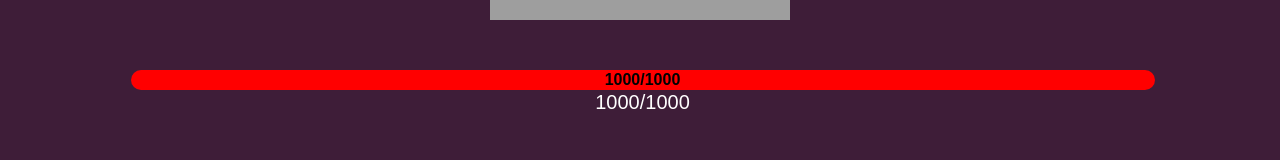
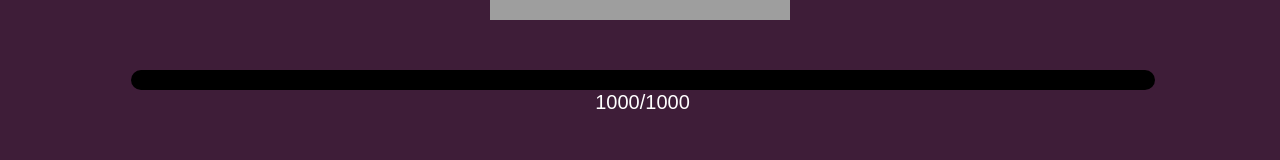
Before and after one commit to DjKpumsy/front, a React (Create React App) app in the folder front/: page / in a window 1280 px wide. Shown: the part 397-557 px from the top of the page. Built offline with nearby package versions, Linux system fonts and the light colour scheme; grey boxes are pictures that could not be loaded.

Commit message:
Update App.css

```diff
--- a/front/src/App.css
+++ b/front/src/App.css
@@ -105,7 +105,7 @@
 
 .progress-container {
   width: 100%;
-  background-color: red; /* Default background color */
+  background-color: black; /* Default background color */
   border-radius: 25px;
   overflow: hidden;
   position: relative;
```
